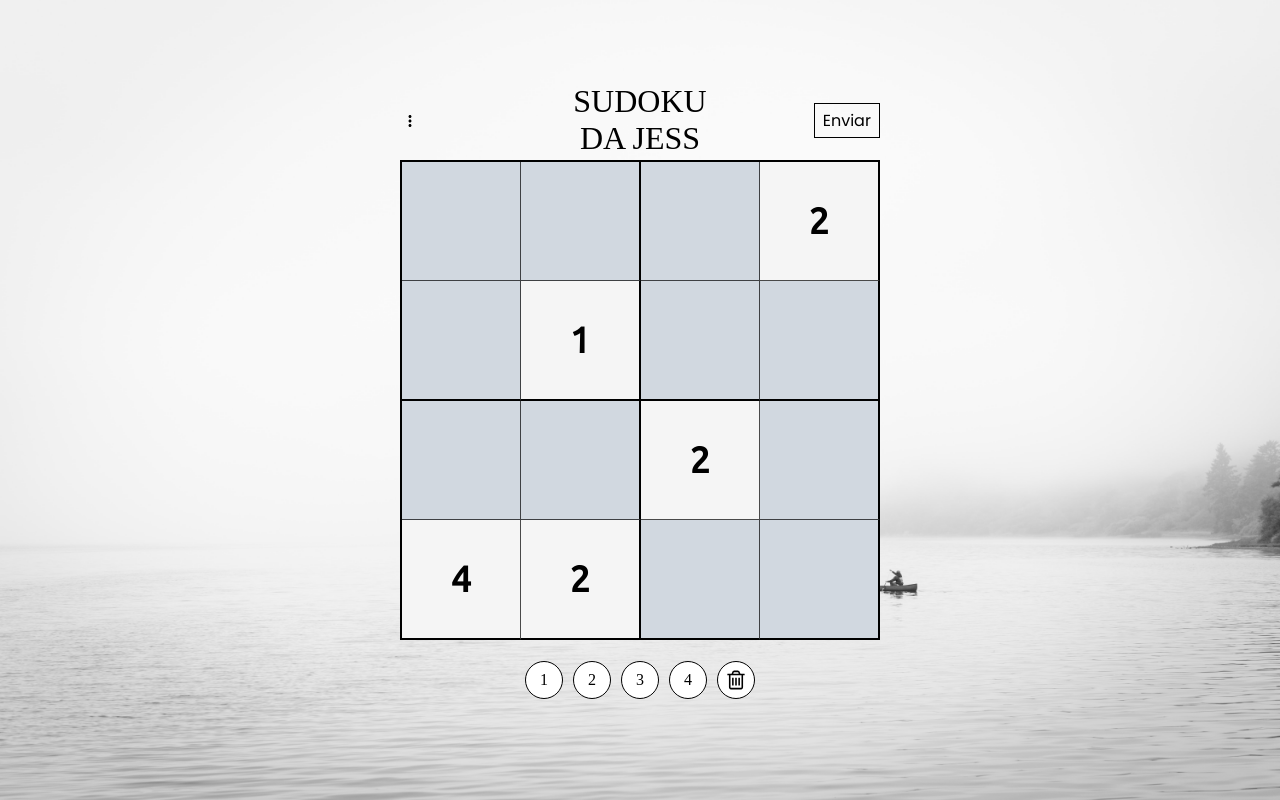
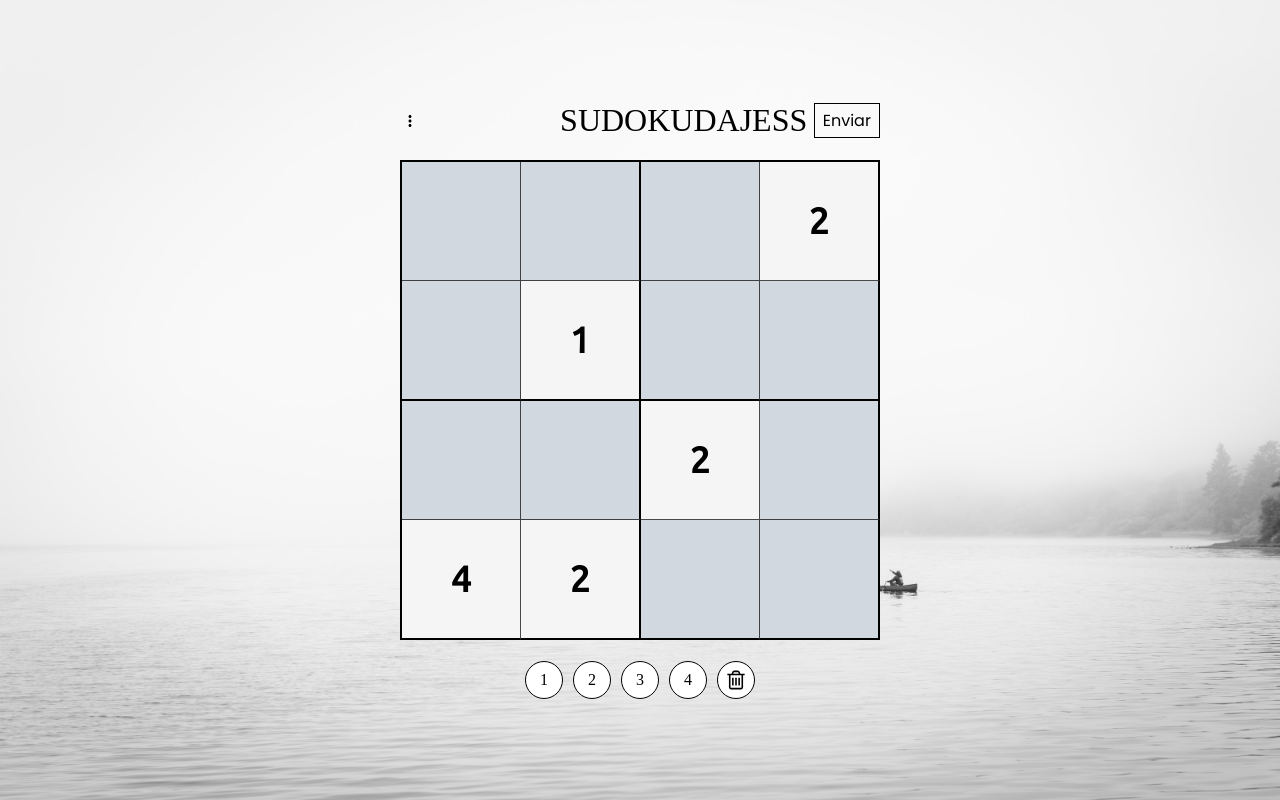
Before and after one commit to LeoguiatoM5/sudoku-Jess, a plain HTML site: page index.html in a window 1280 px wide. Both pictures are taken after a click on the element "Iniciar". Drawn offline with Linux system fonts and the light colour scheme; a web font is replaced by a local one.

Commit message:
Update index.html

```diff
--- a/index.html
+++ b/index.html
@@ -17,7 +17,7 @@
         <span id="header__menu"
           ><img src="images/3dots.svg" id="dotMenuSpan"
         /></span>
-        <span id="header__header">SUDOKU DA JESS</span>
+        <span id="header__header">SUDOKUDAJESS</span>
         <span id="header__submit"><span>Enviar</span></span>
       </div>
       <div id="dotMenu">
```
